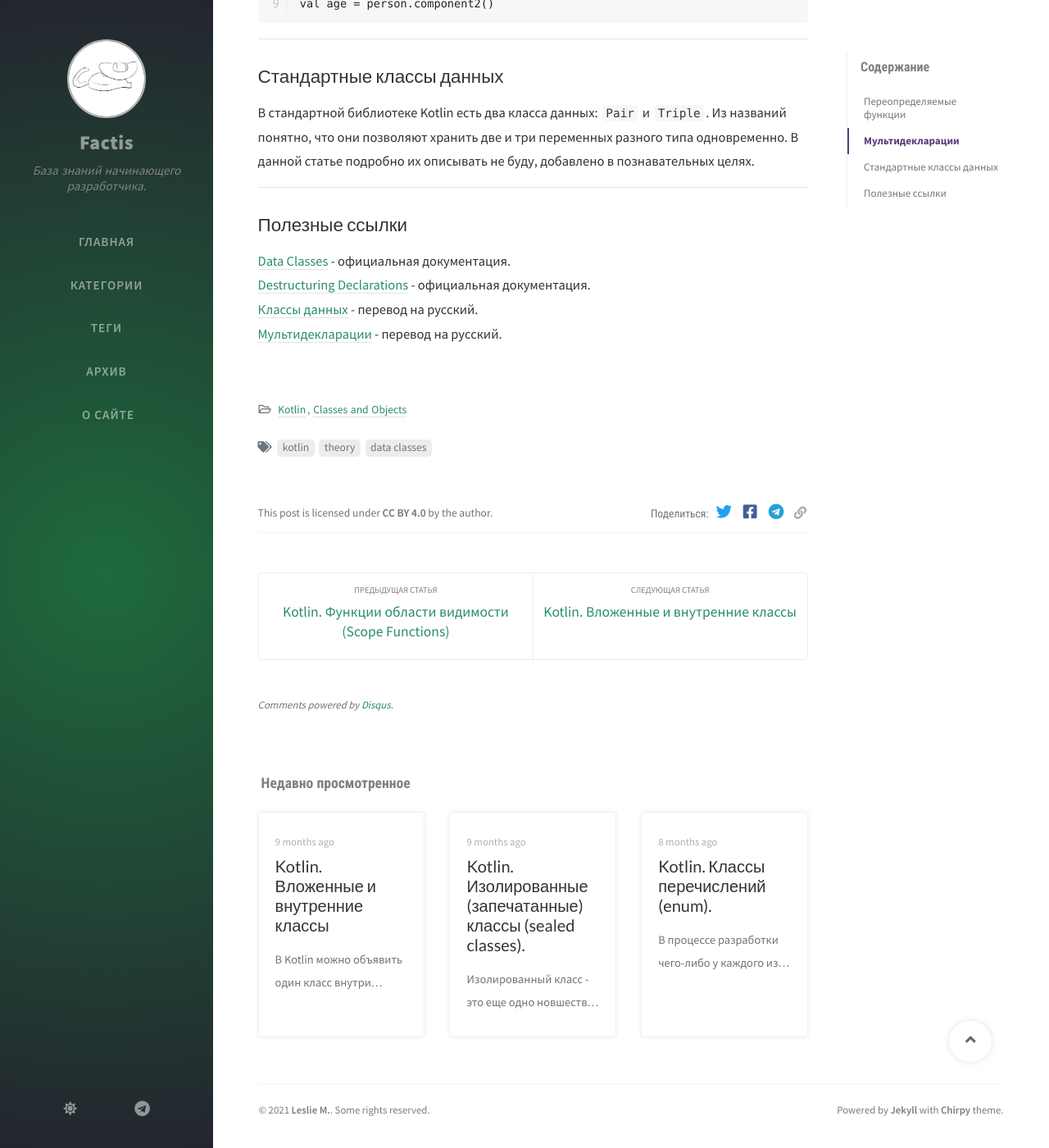
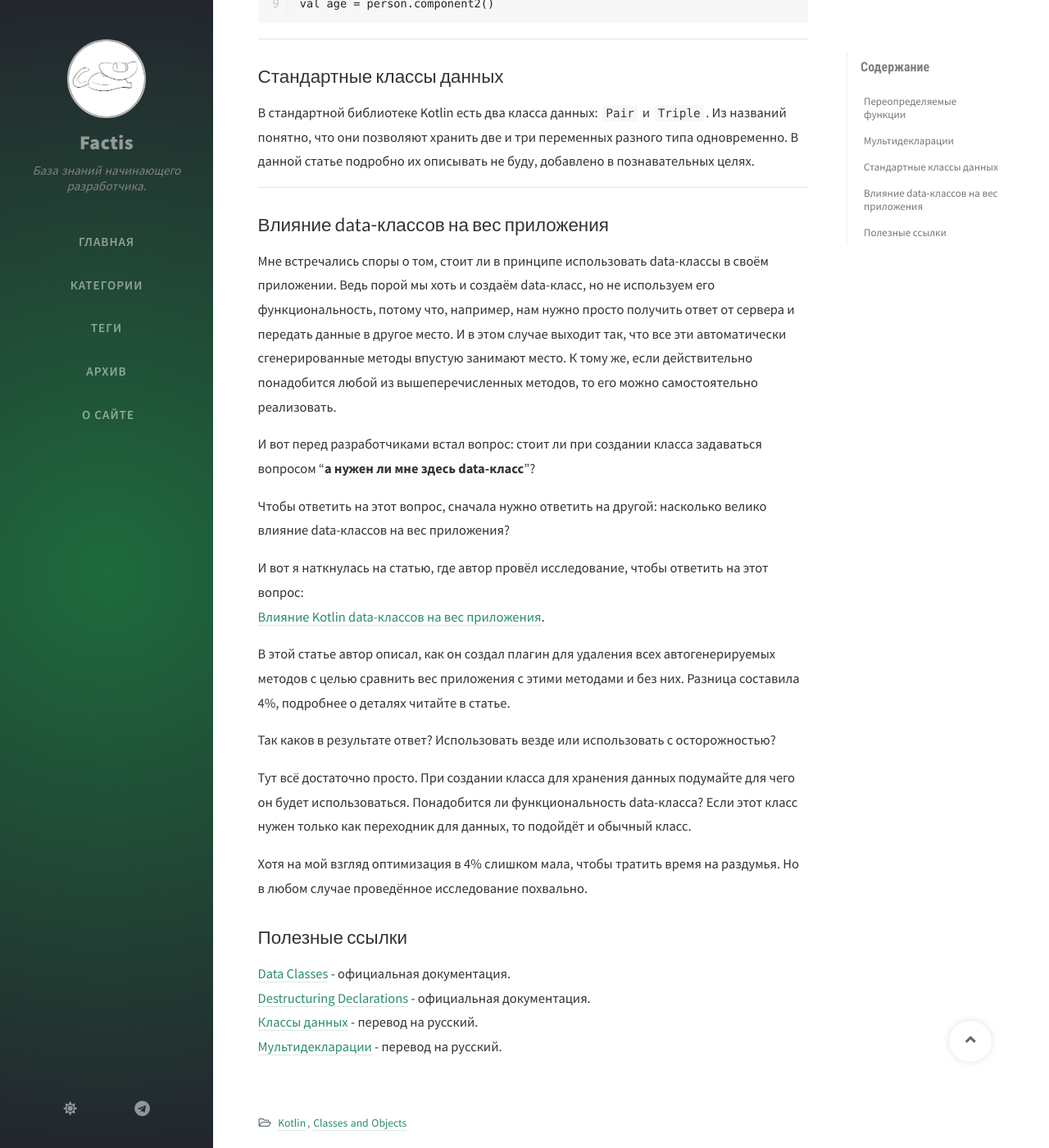
Before and after one commit to Bimlibik/bimlibik.github.io, a Jekyll site: the page built from _posts/kotlin/2020-06-22-kotlin-data-classes.md, in a window 1280 px wide and 1400 px high, scrolled down 6810 px. Shown: the whole window at 82% size. Built offline with Jekyll 4.4.1, drawn with Linux system fonts in a browser that asks for light colours; nearby versions of some CDN libraries; comment, search, counter and statistics services are not loaded.

Commit message:
Update: добавлен новый раздел Влияние data-классов на вес приложения.

```diff
--- a/_posts/kotlin/2020-06-22-kotlin-data-classes.md
+++ b/_posts/kotlin/2020-06-22-kotlin-data-classes.md
@@ -261,9 +261,31 @@ val age = person.component2()
 
 ***
 
+## Влияние data-классов на вес приложения
+
+Мне встречались споры о том, стоит ли в принципе использовать data-классы в своём приложении. Ведь порой мы хоть и создаём data-класс, но не используем его функциональность, потому что, например, нам нужно просто получить ответ от сервера и передать данные в другое место. И в этом случае выходит так, что все эти автоматически сгенерированные методы впустую занимают место. К тому же, если действительно понадобится любой из вышеперечисленных методов, то его можно самостоятельно реализовать.
+
+И вот перед разработчиками встал вопрос: стоит ли при создании класса задаваться вопросом "**а нужен ли мне здесь data-класс**"?
+
+Чтобы ответить на этот вопрос, сначала нужно ответить на другой: насколько велико влияние data-классов на вес приложения?
+
+И вот я наткнулась на статью, где автор провёл исследование, чтобы ответить на этот вопрос:
+[Влияние Kotlin data-классов на вес приложения][habr-data-class-weight].
+
+В этой статье автор описал, как он создал плагин для удаления всех автогенерируемых методов с целью сравнить вес приложения с этими методами и без них. Разница составила 4%, подробнее о деталях читайте в статье.
+
+Так каков в результате ответ? Использовать везде или использовать с осторожностью?
+
+Тут всё достаточно просто. При создании класса для хранения данных подумайте для чего он будет использоваться. Понадобится ли функциональность data-класса? Если этот класс нужен только как переходник для данных, то подойдёт и обычный класс.
+
+Хотя на мой взгляд оптимизация в 4% слишком мала, чтобы тратить время на раздумья. Но в любом случае проведённое исследование похвально.
+
 ## Полезные ссылки
 
 [Data Classes](https://kotlinlang.org/docs/reference/data-classes.html "kotlinlang.org") - официальная документация.
 [Destructuring Declarations](https://kotlinlang.org/docs/reference/multi-declarations.html "kotlinlang.org") - официальная документация.
 [Классы данных](https://kotlinlang.ru/docs/reference/data-classes.html "kotlinlang.ru") - перевод на русский.
 [Мультидекларации](https://kotlinlang.ru/docs/reference/multi-declarations.html "kotlinlang.ru") - перевод на русский.
+
+
+[habr-data-class-weight]: https://habr.com/ru/company/badoo/blog/545260/ "habr.com"
```
